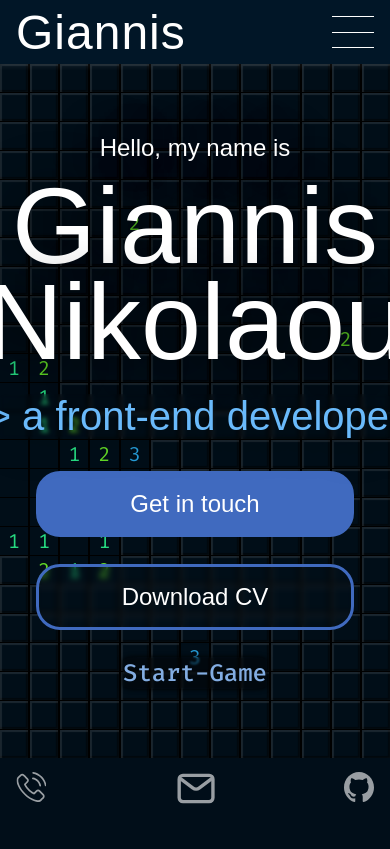
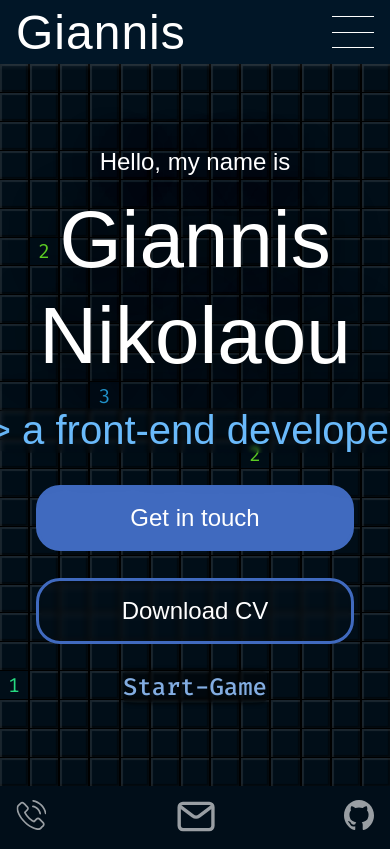
Before and after one commit to John-Nik/portfolio, a Next.js app: page / in a window 390 px wide. Built offline with nearby package versions, Linux system fonts and the light colour scheme; a web font is replaced by a local one.

Commit message:
version 0.5.7

```diff
--- a/public/scripts/minesweeper.js
+++ b/public/scripts/minesweeper.js
@@ -582,7 +582,10 @@ window.addEventListener('resize', () => {
     let deltaNewColumnsOldColumns = newColumnsToFit - columnsToFit;
     let deltaNewRowsOldRows = newRowsToFit - rowsToFit;
     const textContentWrapper = document.querySelector('.textContent');
+    const screenHeight = window.innerHeight - 64 - 58 + 'px';
     screenWidth = window.innerWidth;
+
+    container.style.height = screenHeight;
 
     if (screenWidth < 1024) {
         let endGameStatus = document.querySelector('.end-game-status');
--- /dev/null
+++ b/public/scripts/set-board-height.js
@@ -0,0 +1,4 @@
+const minesweeperContainer = document.querySelector('#minesweeper-container');
+const screenHeight = window.innerHeight - 64 - 58 + 'px';
+
+minesweeperContainer.style.height = screenHeight;
--- a/src/app/components/minesweeper/content.scss
+++ b/src/app/components/minesweeper/content.scss
@@ -78,7 +78,7 @@
 
                 .title {
                     color: white;
-                    font-size: 108px;
+                    font-size: 80px;
                     margin-bottom: 24px;
                     font-weight: 400;
                     width: fit-content;
--- a/src/app/components/minesweeper/minesweeper.scss
+++ b/src/app/components/minesweeper/minesweeper.scss
@@ -1,6 +1,6 @@
 #minesweeper-container {
     width: 100%;
-    height: calc(100vh - 90px - 60px);
+    height: calc(100vh - 64px - 58px);
     position: relative;
 }
 
--- a/src/app/components/minesweeper/minesweeperContainer.js
+++ b/src/app/components/minesweeper/minesweeperContainer.js
@@ -8,6 +8,7 @@ export default function MinesweeperContainer() {
             <div id={'game'}></div>
             <Script src="scripts/minesweeper.js" strategy="lazyOnload" />
             <Script src="scripts/bolts.js" strategy="lazyOnload" />
+            <Script src="scripts/set-board-height.js" strategy="beforeInteractive" />
         </section>
     )
 }
--- a/src/app/global.scss
+++ b/src/app/global.scss
@@ -175,7 +175,7 @@ $secondary-tint-1: #52E099;
                         flex-direction: column;
                         position: fixed;
                         width: 100%;
-                        margin-top: 68px;
+                        margin-top: 64px;
                         padding-top: 32px;
                         list-style: none;
                         opacity: 1;
@@ -219,7 +219,7 @@ $secondary-tint-1: #52E099;
 
         main {
             margin-top: 64px;
-            min-height: calc(95vh - 84px - clamp(2.5rem, 3.75vw, 3rem) - 30px - 25px);
+            height: 100%;
         }
     }
 
```
Also changed, not shown: 1 other file (tests, documents, lock files or other folders).
